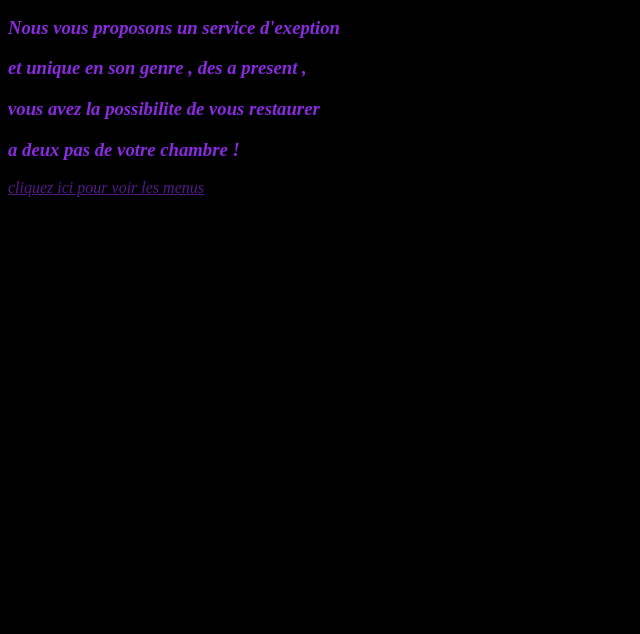
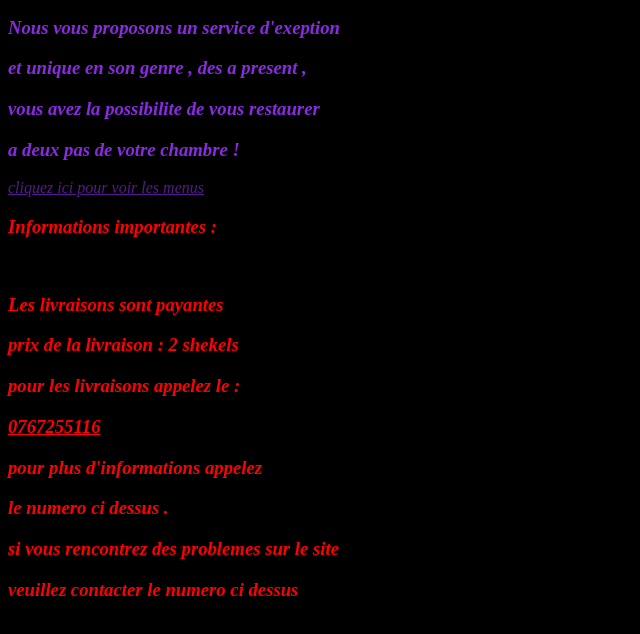
Before and after one commit to Shmouelmarciano/shmoukolet, a plain HTML site: page index.html in a window 1280 px wide. Shown: the part 104-738 px from the top of the page, without its empty margins (0-640 px from the left). Drawn offline with Linux system fonts and the light colour scheme.

Commit message:
Update index.html

```diff
--- a/index.html
+++ b/index.html
@@ -13,7 +13,16 @@
     <h3><i>et unique en son genre , des a present , </i></h3>
     <h3><i>vous avez la possibilite de vous restaurer</i></h3>
     <h3><i>a deux pas de votre chambre !</i></h3>
-    <a href="">cliquez ici pour voir les menus</a>
+    <a href="">cliquez ici pour voir les menus</a><br>
     <div id="rouge">
+    <h3>Informations importantes : </h3><br>
+    <h3>Les livraisons sont payantes</h3>
+    <h3>prix de la livraison : 2 shekels</h3>
+    <h3>pour les livraisons appelez le :</h3>
+    <h3><ins>0767255116</ins></h3>
+    <h3>pour plus d'informations appelez</h3>
+    <h3>le numero ci dessus .</h3>
+    <h3>si vous rencontrez des problemes sur le site</h3>
+    <h3>veuillez contacter le numero ci dessus</h3>
 </body>
 </html>
```
